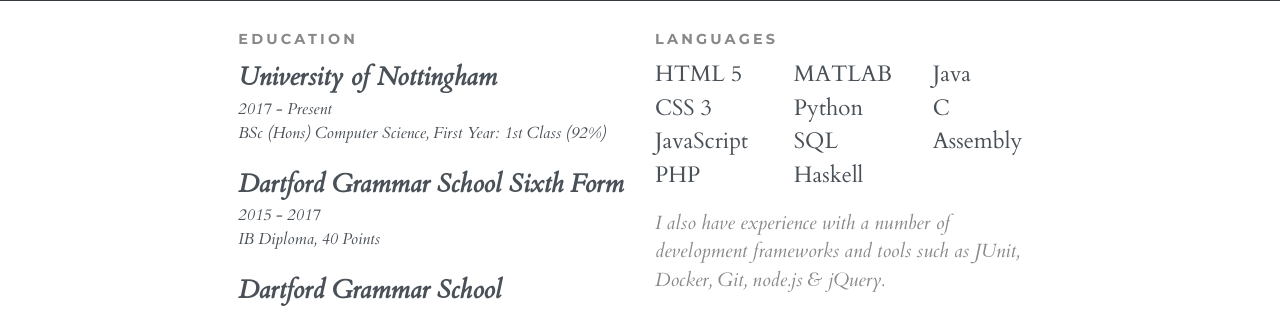
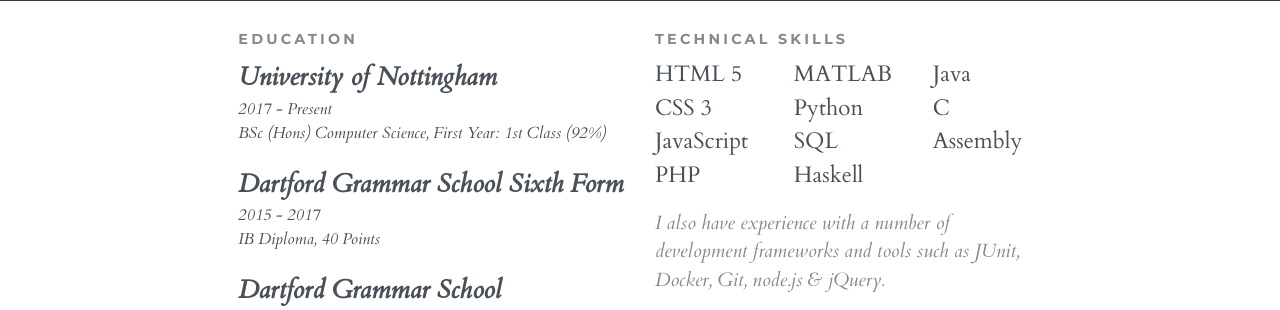
Before and after one commit to george1410/personal-site, a PHP site: page / in a window 1280 px wide. Shown: the part 1857-2167 px from the top of the page. Run offline with PHP 8.4, Linux system fonts and the light colour scheme; some libraries are stand-ins or nearby versions.

Commit message:
changed languages to tech skills

```diff
--- a/index.php
+++ b/index.php
@@ -137,7 +137,7 @@
                         </ul>
                     </div>
                     <div class="col-md-6 skills">
-                        <h2>Languages</h2>
+                        <h2>Technical Skills</h2>
                         <div class="row">
                             <div class="col-md-4">
                                 <ul>
```
